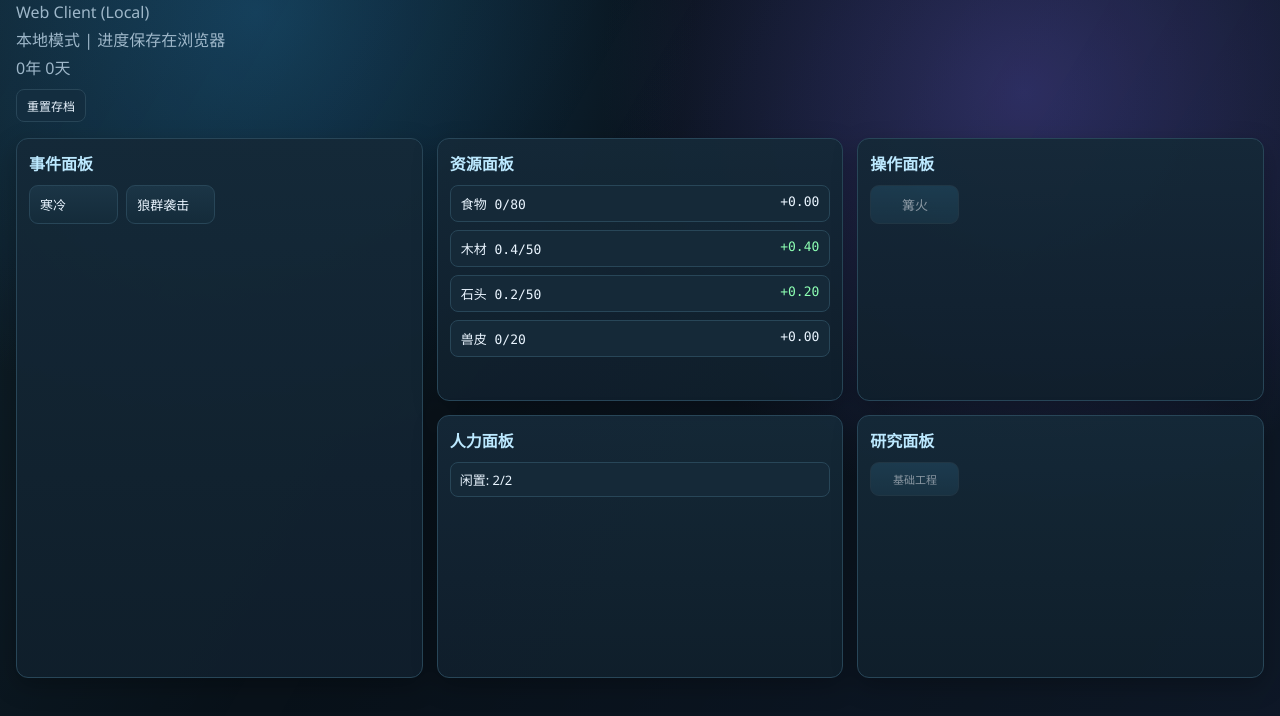
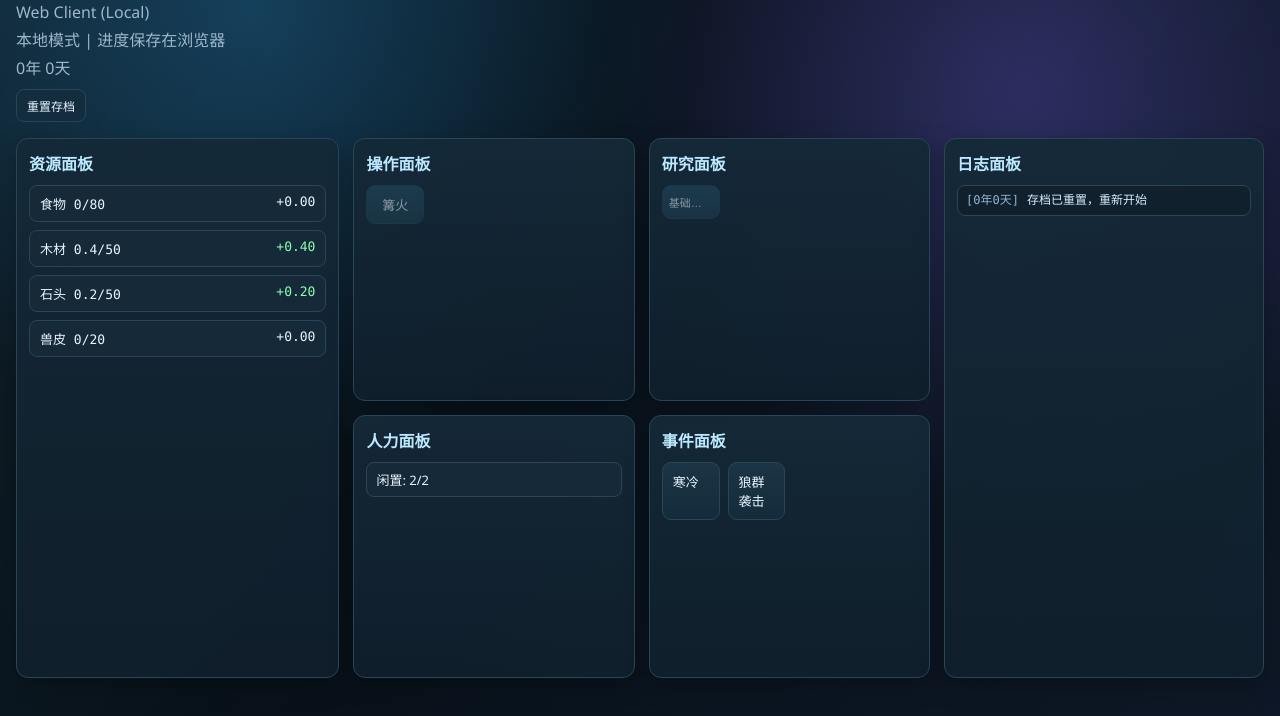
Before and after one commit to GameOneByOne/Deep-Space-Rogue, a website built with Vite: page game.html in a window 1280 px wide. Both pictures are taken after a click on the button "重置存档". Shown: the part 68-784 px from the top of the page. Built offline with nearby package versions, Linux system fonts and the light colour scheme.

Commit message:
🎨 feat: redesign UI layout and replace toast with in-panel logs
🧱 Reworked 4-column dashboard layout: resources | (buildings/professions) | (research/events) | logs.
📝 Added persistent in-panel action log and routed prior toast notices to log entries.
🧭 Updated event/build/research/profession log flows and kept tooltip/calendar integrations aligned.

```diff
--- a/game.html
+++ b/game.html
@@ -20,35 +20,39 @@
     </header>
 
     <main class="grid">
+      <section class="panel panel-resources">
+        <div class="panel-title">资源面板</div>
+        <div id="resource-list" class="list resource-list"></div>
+      </section>
+
+      <section class="panel panel-buildings">
+        <div class="panel-title">操作面板</div>
+        <div id="building-list" class="list button-grid"></div>
+      </section>
+
+      <section class="panel panel-professions">
+        <div class="panel-title">人力面板</div>
+        <div id="profession-list" class="list profession-list"></div>
+      </section>
+
+      <section class="panel panel-researches">
+        <div class="panel-title">研究面板</div>
+        <div id="research-list" class="list button-grid"></div>
+      </section>
+
       <section class="panel panel-events">
         <div class="panel-title">事件面板</div>
         <div id="event-list" class="list event-grid"></div>
       </section>
 
-      <section class="panel">
-        <div class="panel-title">资源面板</div>
-        <div id="resource-list" class="list resource-list"></div>
-      </section>
-
-      <section class="panel">
-        <div class="panel-title">操作面板</div>
-        <div id="building-list" class="list button-grid"></div>
-      </section>
-
-      <section class="panel">
-        <div class="panel-title">人力面板</div>
-        <div id="profession-list" class="list profession-list"></div>
-      </section>
-
-      <section class="panel">
-        <div class="panel-title">研究面板</div>
-        <div id="research-list" class="list button-grid"></div>
+      <section class="panel panel-logs">
+        <div class="panel-title">日志面板</div>
+        <div id="log-list" class="list log-list"></div>
       </section>
     </main>
   </div>
 
   <div id="tooltip" class="tooltip hidden"></div>
-  <div id="toast-stack" class="toast-stack" aria-live="polite"></div>
   <script src="./index.js"></script>
 </body>
 </html>
--- a/index.js
+++ b/index.js
@@ -3161,6 +3161,7 @@ const els = {
   events: document.getElementById("event-list"),
   professions: document.getElementById("profession-list"),
   researches: document.getElementById("research-list"),
+  logs: document.getElementById("log-list"),
   resetButton: document.getElementById("reset-save-btn"),
   tooltip: document.getElementById("tooltip"),
   status: document.getElementById("status-text"),
@@ -3173,7 +3174,10 @@ let currentState = null;
 let previousResources = null;
 let previousBuildings = null;
 let previousResearches = null;
+let previousEvents = null;
 let showResourceDeltaFx = false;
+const actionLogs = [];
+const MAX_LOGS = 120;
 
 function updateUiScale() {
   const widthScale = window.innerWidth / 1280;
@@ -3202,22 +3206,30 @@ function setTip(el, text) {
   el.dataset.tip = text || "";
 }
 
+function addLog(message) {
+  const year = Number(currentState?.main?.year || 0);
+  const day = Number(currentState?.main?.day || 0);
+  const entry = {
+    time: `${year}年${day}天`,
+    message: message || "",
+  };
+  actionLogs.unshift(entry);
+  if (actionLogs.length > MAX_LOGS) actionLogs.length = MAX_LOGS;
+
+  if (!els.logs) return;
+  els.logs.innerHTML = "";
+  actionLogs.forEach((log) => {
+    const row = document.createElement("div");
+    row.className = "log-item";
+    row.innerHTML = `<span class="log-time">[${log.time}]</span><span>${log.message}</span>`;
+    els.logs.appendChild(row);
+  });
+}
+
 function showToast(title, message, type = "info", ttl = 2400) {
-  if (!els.toastStack) return;
-  const toast = document.createElement("div");
-  toast.className = `toast ${type}`;
-  const titleEl = document.createElement("div");
-  titleEl.className = "toast-title";
-  titleEl.textContent = title;
-  const msgEl = document.createElement("div");
-  msgEl.className = "toast-sub";
-  msgEl.textContent = message || "";
-  toast.appendChild(titleEl);
-  toast.appendChild(msgEl);
-  els.toastStack.appendChild(toast);
-  setTimeout(() => {
-    toast.remove();
-  }, ttl);
+  // 已停用右上角弹窗，统一改为日志输出
+  const text = message ? `${title}：${message}` : title;
+  addLog(text);
 }
 
 class LocalGameEngine {
@@ -3997,6 +4009,7 @@ function refreshState() {
     previousResources = currentState.resources ? Object.values(currentState.resources) : null;
     previousBuildings = currentState.buildings ? Object.values(currentState.buildings) : null;
     previousResearches = currentState.research ? Object.values(currentState.research) : null;
+    previousEvents = currentState.events ? Object.values(currentState.events) : null;
   }
 
   currentState = engine.getFrontState();
@@ -4178,6 +4191,8 @@ function renderProfessions(professions) {
         const ok = engine.dispatch("P_IDLE", p.id);
         if (!ok) {
           showToast("无法分配", "闲置人口不足或职业已满", "warn");
+        } else {
+          addLog(`职业变动：闲置 -> ${p.name}`);
         }
         refreshState();
       });
@@ -4192,6 +4207,8 @@ function renderProfessions(professions) {
         const ok = engine.dispatch(p.id, "P_IDLE");
         if (!ok) {
           showToast("无法撤回", "没有可撤回的人力", "warn");
+        } else {
+          addLog(`职业变动：${p.name} -> 闲置`);
         }
         refreshState();
       });
@@ -4296,12 +4313,19 @@ function render(state) {
       const btn = document.querySelector(`[data-building-id="${b.id}"]`);
       if (!btn) return;
       triggerPulseAnimation(btn);
-      showToast("建筑完成", `${b.name} 建造完成！`, "success");
+      addLog(`建造完成：${b.name}`);
     });
 
     const newResearches = detectNewResearches(researches, previousResearches);
     (newResearches || []).forEach((r) => {
+      addLog(`研究完成：${r.name}`);
       showFullscreenNotify("研究完成！", `${r.name} - ${r.desc || "新技术已解锁"}`, "🔬");
+    });
+
+    const newActiveEvents = detectNewActiveEvents(events, previousEvents);
+    (newActiveEvents || []).forEach((ev) => {
+      const effectText = (ev.effects && ev.effects.length > 0) ? ev.effects.join("；") : "无";
+      addLog(`事件触发：${ev.name}｜影响：${effectText}`);
     });
   });
 }
@@ -4402,6 +4426,14 @@ function detectNewResearches(current, previous) {
   });
 }
 
+function detectNewActiveEvents(current, previous) {
+  if (!previous) return [];
+  return current.filter((ev) => {
+    const prev = previous.find((p) => p.id === ev.id);
+    return prev && ev.isActive && !prev.isActive;
+  });
+}
+
 async function boot() {
   updateUiScale();
   window.addEventListener("resize", updateUiScale);
@@ -4413,14 +4445,17 @@ async function boot() {
       previousResources = null;
       previousBuildings = null;
       previousResearches = null;
+      previousEvents = null;
+      actionLogs.length = 0;
       refreshState();
-      showToast("存档已重置", "已重新开始本地存档", "success", 2800);
+      addLog("存档已重置，重新开始");
     });
   }
 
   try {
     engine = await LocalGameEngine.create();
     refreshState();
+    addLog("系统初始化完成");
     setInterval(() => refreshState(), 1000);
   } catch (err) {
     const msg = String(err);
--- a/style.css
+++ b/style.css
@@ -74,8 +74,12 @@ body {
 .grid {
   margin-top: calc(16px * var(--ui-scale));
   display: grid;
-  grid-template-columns: minmax(calc(300px * var(--ui-scale)), 1fr) repeat(2, minmax(calc(340px * var(--ui-scale)), 1fr));
-  grid-auto-rows: minmax(calc(260px * var(--ui-scale)), auto);
+  grid-template-columns:
+    minmax(calc(300px * var(--ui-scale)), 1.15fr)
+    minmax(calc(280px * var(--ui-scale)), 1fr)
+    minmax(calc(280px * var(--ui-scale)), 1fr)
+    minmax(calc(320px * var(--ui-scale)), 1.1fr);
+  grid-template-rows: repeat(2, minmax(calc(260px * var(--ui-scale)), auto));
   gap: calc(14px * var(--ui-scale));
 }
 
@@ -97,8 +101,35 @@ body {
   flex: 1;
 }
 
+.panel-resources {
+  grid-column: 1;
+  grid-row: 1 / span 2;
+  min-height: calc(540px * var(--ui-scale));
+}
+
+.panel-buildings {
+  grid-column: 2;
+  grid-row: 1;
+}
+
+.panel-professions {
+  grid-column: 2;
+  grid-row: 2;
+}
+
+.panel-researches {
+  grid-column: 3;
+  grid-row: 1;
+}
+
 .panel-events {
-  grid-row: span 2;
+  grid-column: 3;
+  grid-row: 2;
+}
+
+.panel-logs {
+  grid-column: 4;
+  grid-row: 1 / span 2;
   min-height: calc(540px * var(--ui-scale));
 }
 
@@ -250,7 +281,7 @@ body {
   border-radius: 12px;
   padding: 10px 12px;
   color: #e6f4ff;
-  font-size: 12.5px;
+  font-size: 15px;
   line-height: 1.55;
   box-shadow: 0 10px 28px rgba(0, 0, 0, 0.45), 0 0 0 1px rgba(70, 120, 155, 0.25) inset;
   backdrop-filter: blur(6px);
@@ -262,14 +293,32 @@ body {
   display: none;
 }
 
-.toast-stack {
-  position: fixed;
-  right: 18px;
-  top: 18px;
+.log-list {
   display: flex;
   flex-direction: column;
-  gap: 10px;
-  z-index: 1000;
+  gap: 6px;
+  max-height: calc(220px * var(--ui-scale));
+  overflow-y: auto;
+  font-family: Consolas, monospace;
+}
+
+.log-item {
+  background: rgba(16, 31, 44, 0.85);
+  border: 1px solid var(--border);
+  border-radius: 8px;
+  padding: calc(6px * var(--ui-scale)) calc(8px * var(--ui-scale));
+  font-size: calc(12px * var(--ui-scale));
+  color: #d6ecff;
+  line-height: 1.45;
+}
+
+.log-item .log-time {
+  color: #8fb6d2;
+  margin-right: 8px;
+}
+
+.toast-stack {
+  display: none;
 }
 
 .toast {
@@ -451,9 +500,16 @@ body {
 @media (max-width: 900px) {
   .grid {
     grid-template-columns: 1fr;
+    grid-template-rows: auto;
   }
 
-  .panel-events {
+  .panel-resources,
+  .panel-buildings,
+  .panel-professions,
+  .panel-researches,
+  .panel-events,
+  .panel-logs {
+    grid-column: auto;
     grid-row: auto;
     min-height: calc(220px * var(--ui-scale));
   }
```
